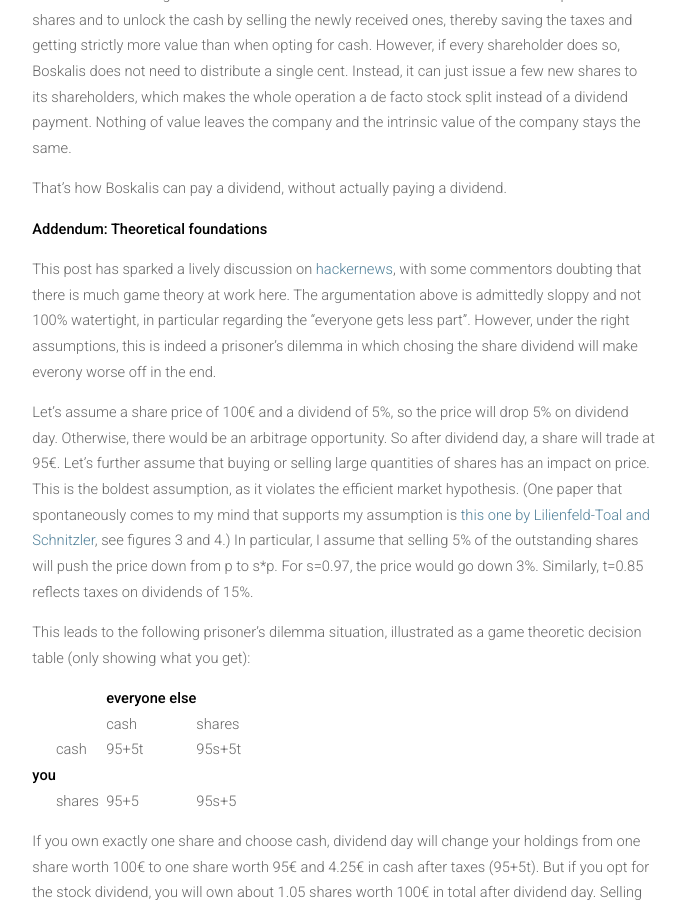
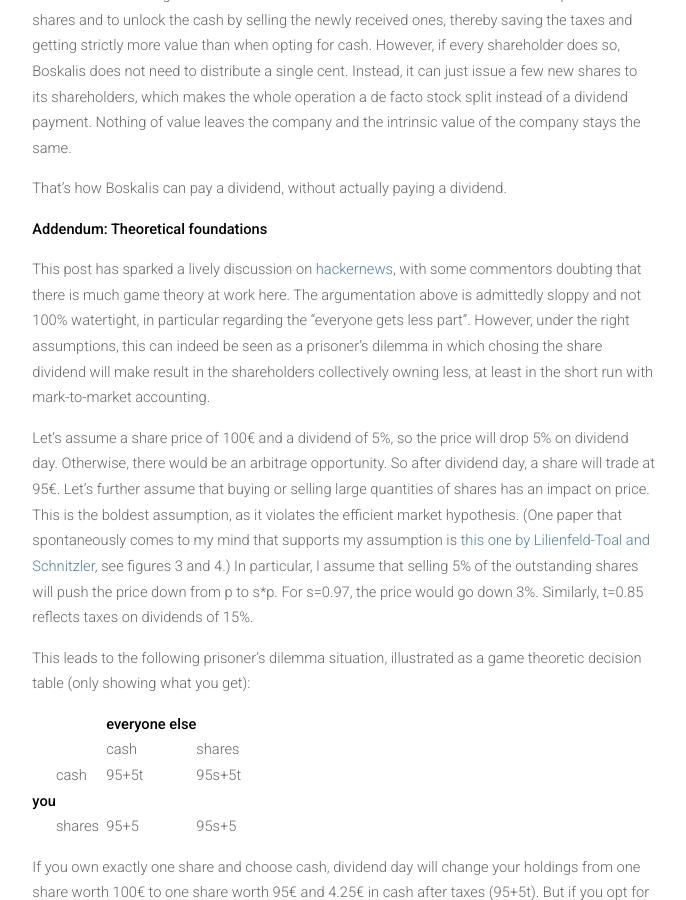
Before and after one commit to meisserecon/www, a Jekyll site: the page built from _posts/2016-06-01-Boskalis.md, in a window 1280 px wide and 900 px high, scrolled down 930 px. Shown: the whole window, without its empty margins (296-982 px from the left). Built offline with Jekyll 4.4.1, drawn with Linux system fonts in a browser that asks for light colours; nearby versions of some CDN libraries.

Commit message:
Update 2016-06-01-Boskalis.md

```diff
--- a/_posts/2016-06-01-Boskalis.md
+++ b/_posts/2016-06-01-Boskalis.md
@@ -15,7 +15,7 @@ That's how Boskalis can pay a dividend, without actually paying a dividend.
 
 **Addendum: Theoretical foundations**
 
-This post has sparked a lively discussion on <a href="https://news.ycombinator.com/item?id=11821150">hackernews</a>, with some commentors doubting that there is much game theory at work here. The argumentation above is admittedly sloppy and not 100% watertight, in particular regarding the "everyone gets less part". However, under the right assumptions, this is indeed a prisoner's dilemma in which chosing the share dividend will make everony worse off in the end.
+This post has sparked a lively discussion on <a href="https://news.ycombinator.com/item?id=11821150">hackernews</a>, with some commentors doubting that there is much game theory at work here. The argumentation above is admittedly sloppy and not 100% watertight, in particular regarding the "everyone gets less part". However, under the right assumptions, this can indeed be seen as a prisoner's dilemma in which chosing the share dividend will make result in the shareholders collectively owning less, at least in the short run with mark-to-market accounting.
 
 Let's assume a share price of 100€ and a dividend of 5%, so the price will drop 5% on dividend day. Otherwise, there would be an arbitrage opportunity. So after dividend day, a share will trade at 95€. Let's further assume that buying or selling large quantities of shares has an impact on price. This is the boldest assumption, as it violates the efficient market hypothesis. (One paper that spontaneously comes to my mind that supports my assumption is <a href="http://www.phd-finance.uzh.ch/dam/jcr:00000000-0c10-63f1-ffff-ffffc9353e96/FS_spring15_paper_Von-Lilienfeld-Toal.pdf">this one by Lilienfeld-Toal and Schnitzler</a>, see figures 3 and 4.) In particular, I assume that selling 5% of the outstanding shares will push the price down from p to s*p. For s=0.97, the price would go down 3%. Similarly, t=0.85 reflects taxes on dividends of 15%.
 
```
